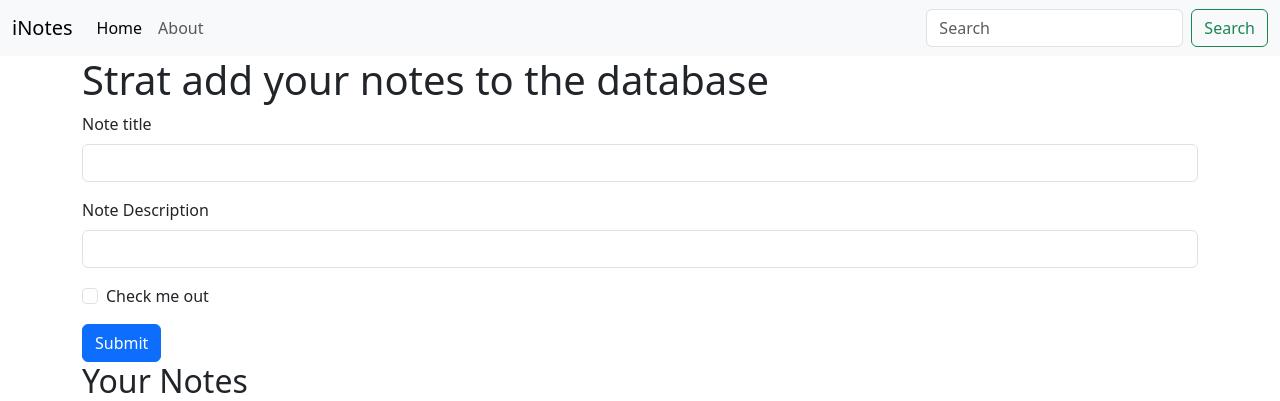
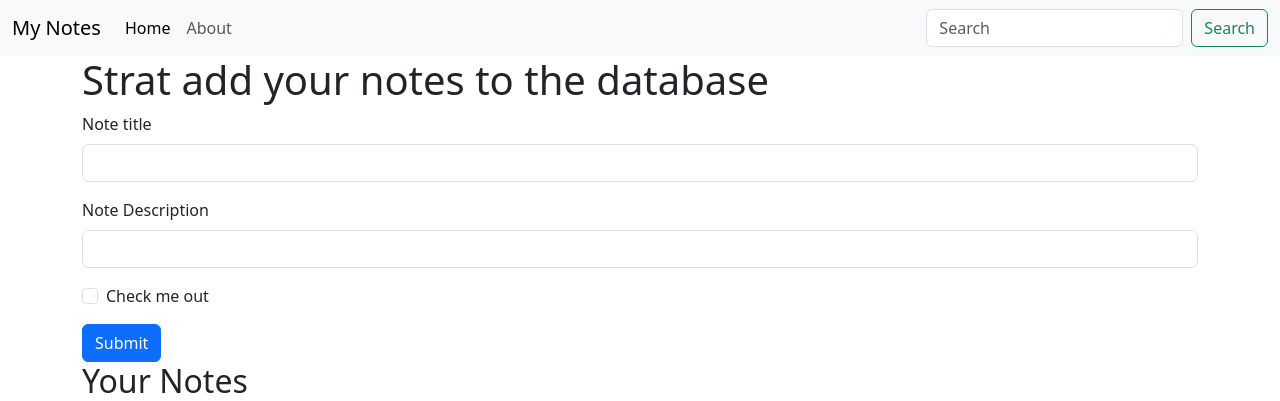
Before and after one commit to masirabagwan708-rgb/Fast_API-Project, a FastAPI app: page / in a window 1280 px wide. Shown: the top 401 px of the page. Run offline with FastAPI, Linux system fonts and the light colour scheme; data that the repository does not hold is empty.

Commit message:
I have change the name of website

```diff
--- a/index.py
+++ b/index.py
@@ -8,5 +8,3 @@ app.mount("/static", StaticFiles(directory="static"), name="static")
 
 
 app.include_router(note)
-
-# here Im adding some text for git status
--- a/templates/index.html
+++ b/templates/index.html
@@ -9,7 +9,7 @@
   <body>
        <nav class="navbar navbar-expand-lg bg-body-tertiary">
   <div class="container-fluid">
-    <a class="navbar-brand" href="#">iNotes</a>
+    <a class="navbar-brand" href="#">My Notes</a>
     <button class="navbar-toggler" type="button" data-bs-toggle="collapse" data-bs-target="#navbarSupportedContent" aria-controls="navbarSupportedContent" aria-expanded="false" aria-label="Toggle navigation">
       <span class="navbar-toggler-icon"></span>
     </button>
```
